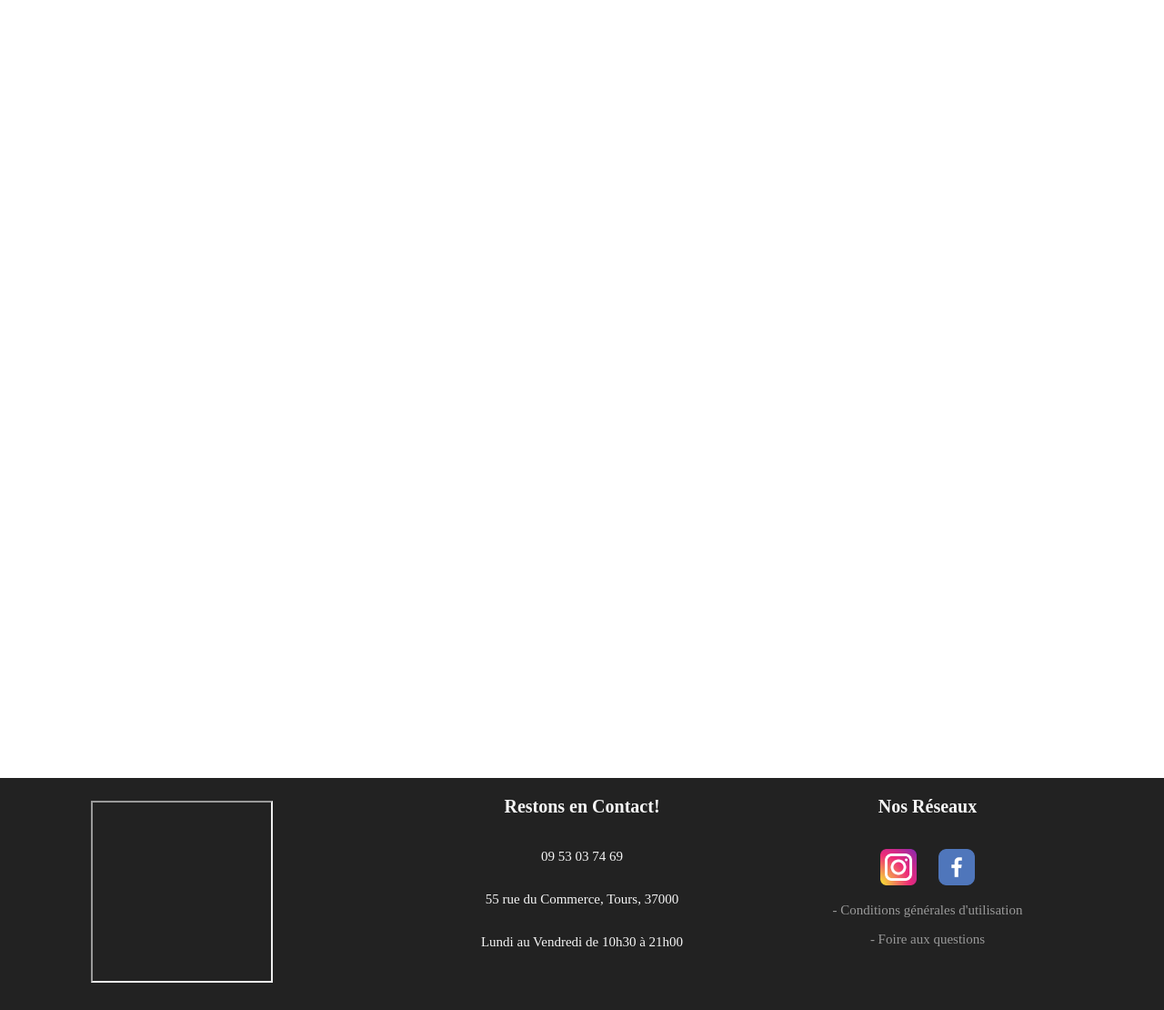
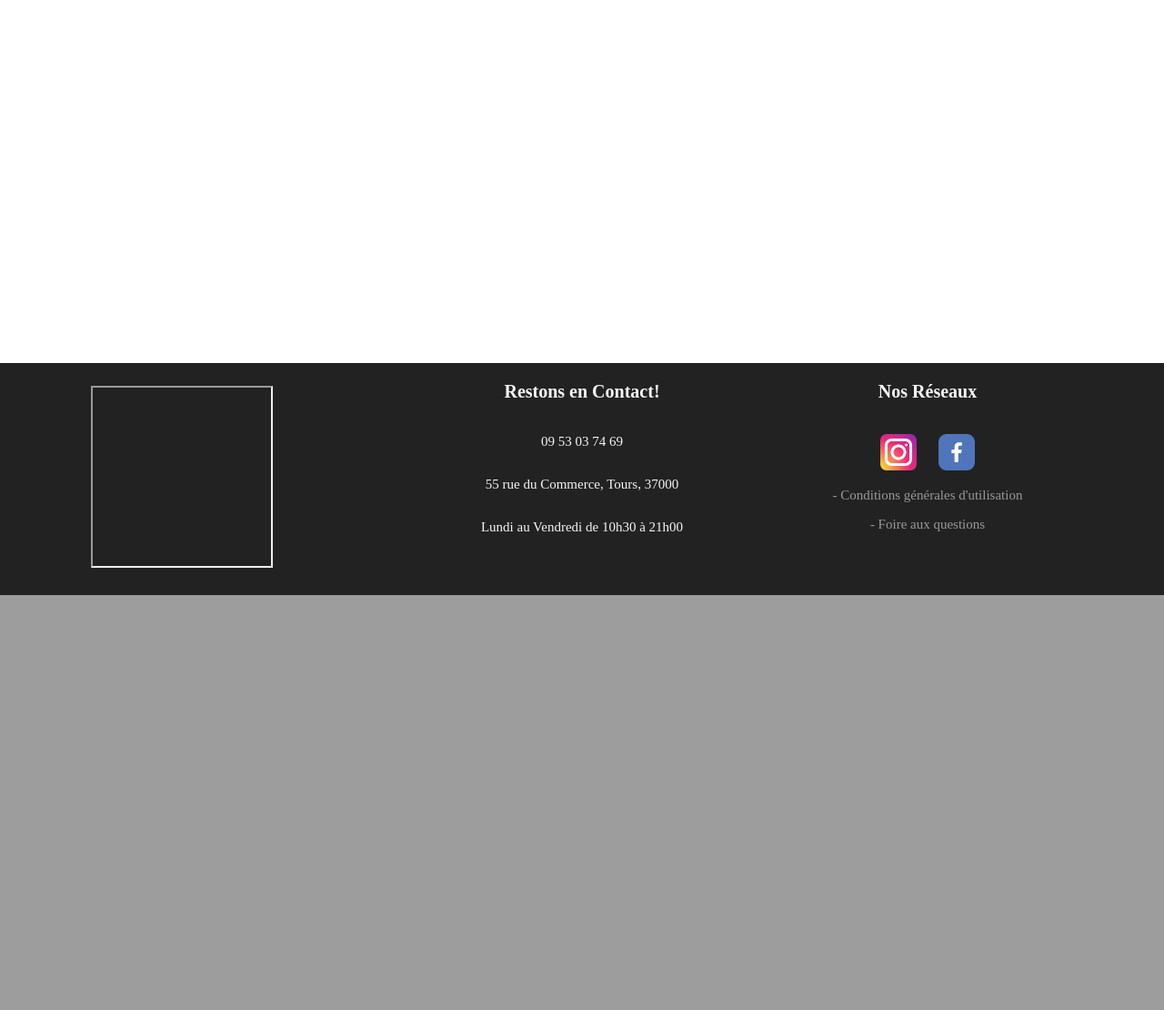
Before and after one commit to WildCodeSchool/tours-php-2009-project3-taste, a Symfony app: template templates/carte/cartemenu.html.twig in a window 1280 px wide. Shown: the part 853-1963 px from the top of the page at 91% size. After the commit the page ends 1507 px from the top, so only its background shows below. Run offline with Twig, Linux system fonts and the light colour scheme; the template is opened without the code that fills it, so the values that code supplies are empty; style sheets or scripts are compiled from the project's sources; some libraries are stand-ins or nearby versions; grey boxes are pictures that could not be loaded.

Commit message:
css modified

```diff
--- a/public/style/carte.css
+++ b/public/style/carte.css
@@ -41,7 +41,7 @@
 
 .carte-list {
     display: flex;
-    min-height: 100vh;
+    height: 50vh;
     max-height: 100vh;
     margin: 0;
     padding: 0;
@@ -86,6 +86,7 @@ li:not(.active) > .section-content {
 
 li.carte  {
     position: relative;
+    height: 50vh;
 }
 
 li.carte  .section-title {
@@ -161,7 +162,3 @@ li .section-content > div {
     font-size: 0.6rem;
     margin-bottom: 0.5rem;
 }
-
-.carte-list{
-    margin-top: 56px;
-}
```
